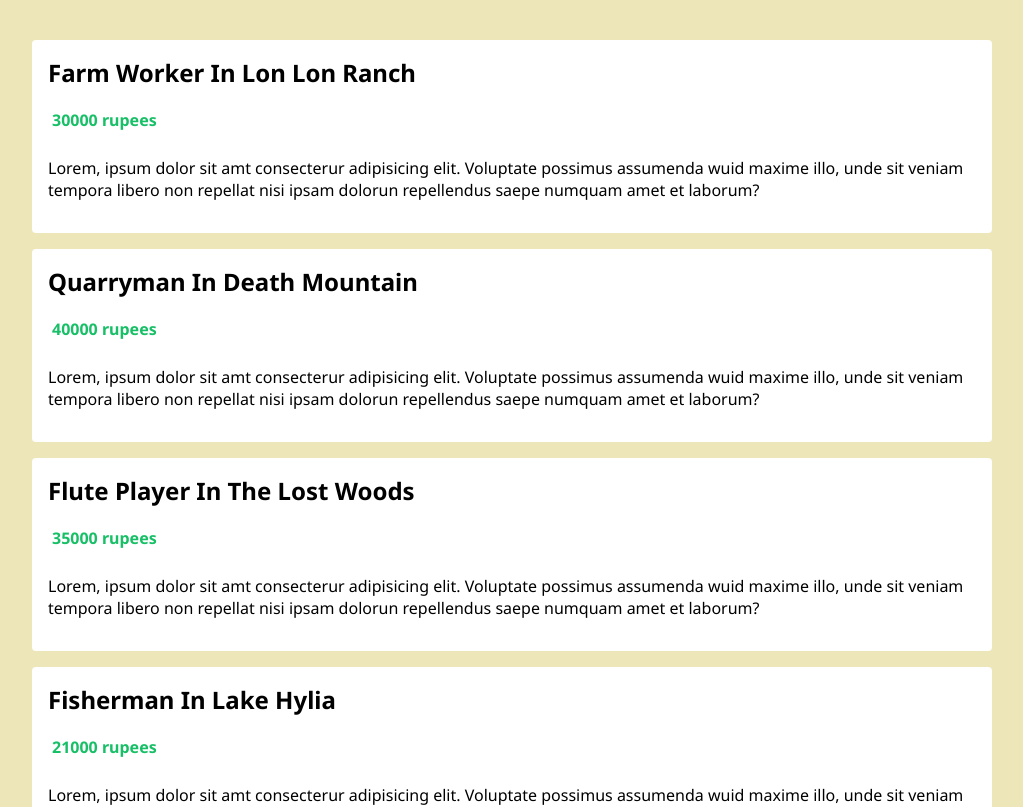
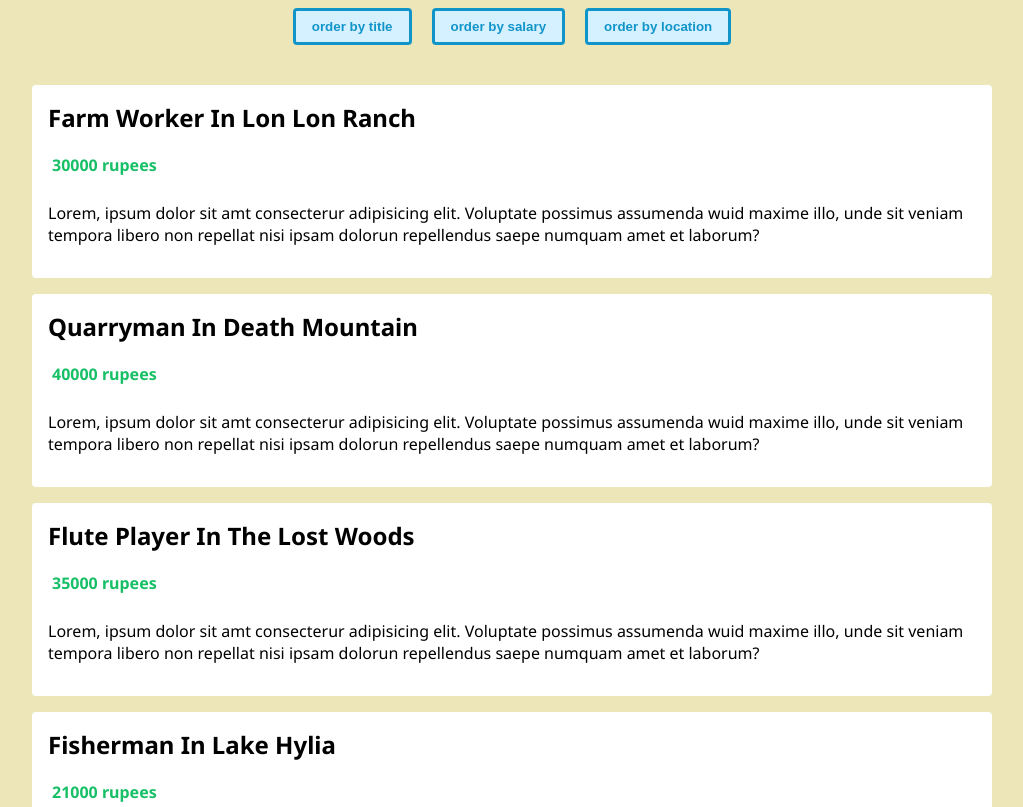
Before and after one commit to otacleT/vue-with-typescript, a Vue app: page / in a window 1280 px wide. Shown: the top 807 px of the page, without its empty margins (128-1151 px from the left). Built offline with nearby package versions, Linux system fonts and the light colour scheme.

Commit message:
✨ 並べ替え要素のmethod追加

```diff
--- a/src/App.vue
+++ b/src/App.vue
@@ -1,6 +1,11 @@
 <template>
   <div class="app">
-    <JobList :jobs="jobs" />
+    <header class="order">
+      <button @click="handleClick('title')">order by title</button>
+      <button @click="handleClick('salary')">order by salary</button>
+      <button @click="handleClick('location')">order by location</button>
+    </header>
+    <JobList :jobs="jobs" :order="order" />
   </div>
 </template>
 
@@ -8,6 +13,7 @@
 import { defineComponent, ref } from "vue";
 import JobList from "./components/JobsList.vue";
 import Job from "./types/Job";
+import OrderTerm from "./types/OrderTerm";
 
 export default defineComponent({
   name: "App",
@@ -45,10 +51,32 @@
         id: "5",
       },
     ]);
+    const order = ref<OrderTerm>("title");
 
-    return { jobs };
+    const handleClick = (term: OrderTerm) => {
+      order.value = term;
+    };
+
+    return { jobs, handleClick, order };
   },
 });
 </script>
 
-<style></style>
+<style>
+header {
+  text-align: center;
+}
+header .order {
+  margin-top: 20px;
+}
+button {
+  margin: 0 10px;
+  color: #1195c9;
+  border: 3px solid #1195c9;
+  background: #d5f0ff;
+  padding: 8px 16px;
+  border-radius: 4px;
+  cursor: pointer;
+  font-weight: bold;
+}
+</style>
```
